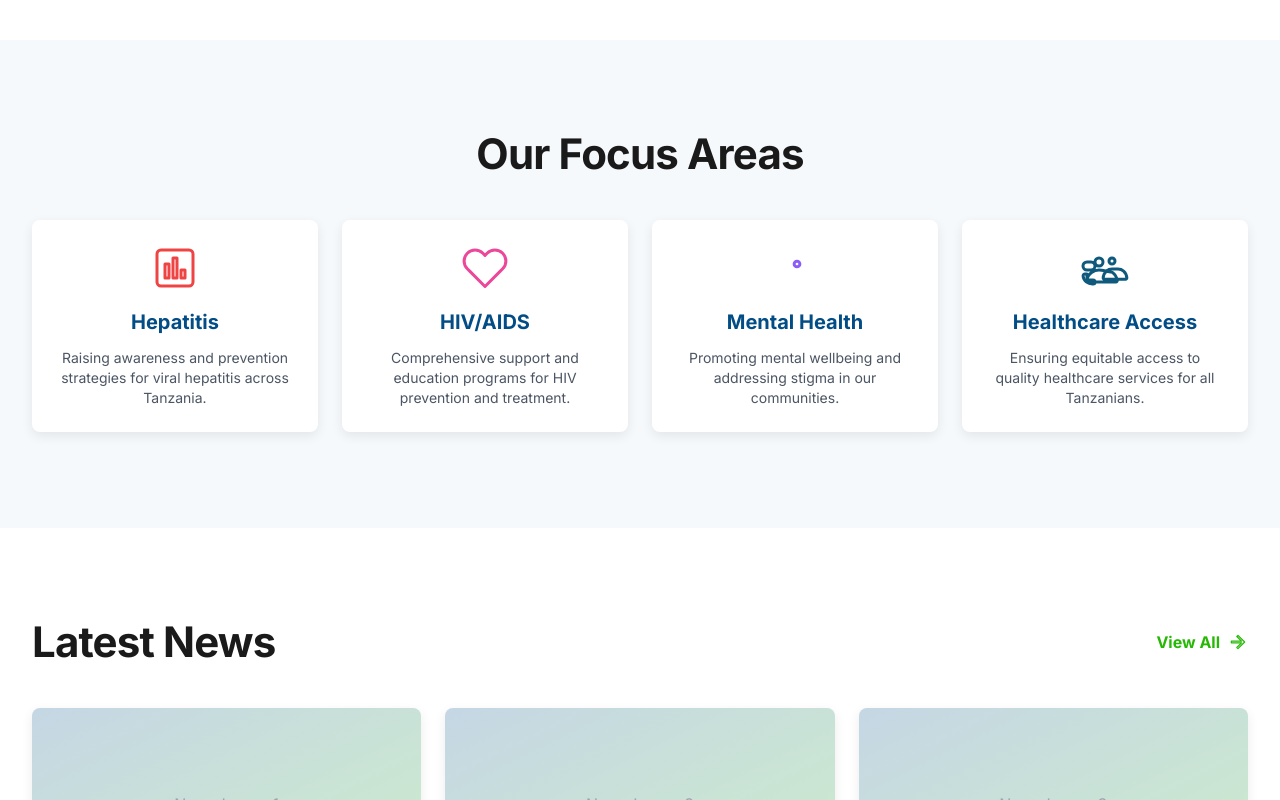
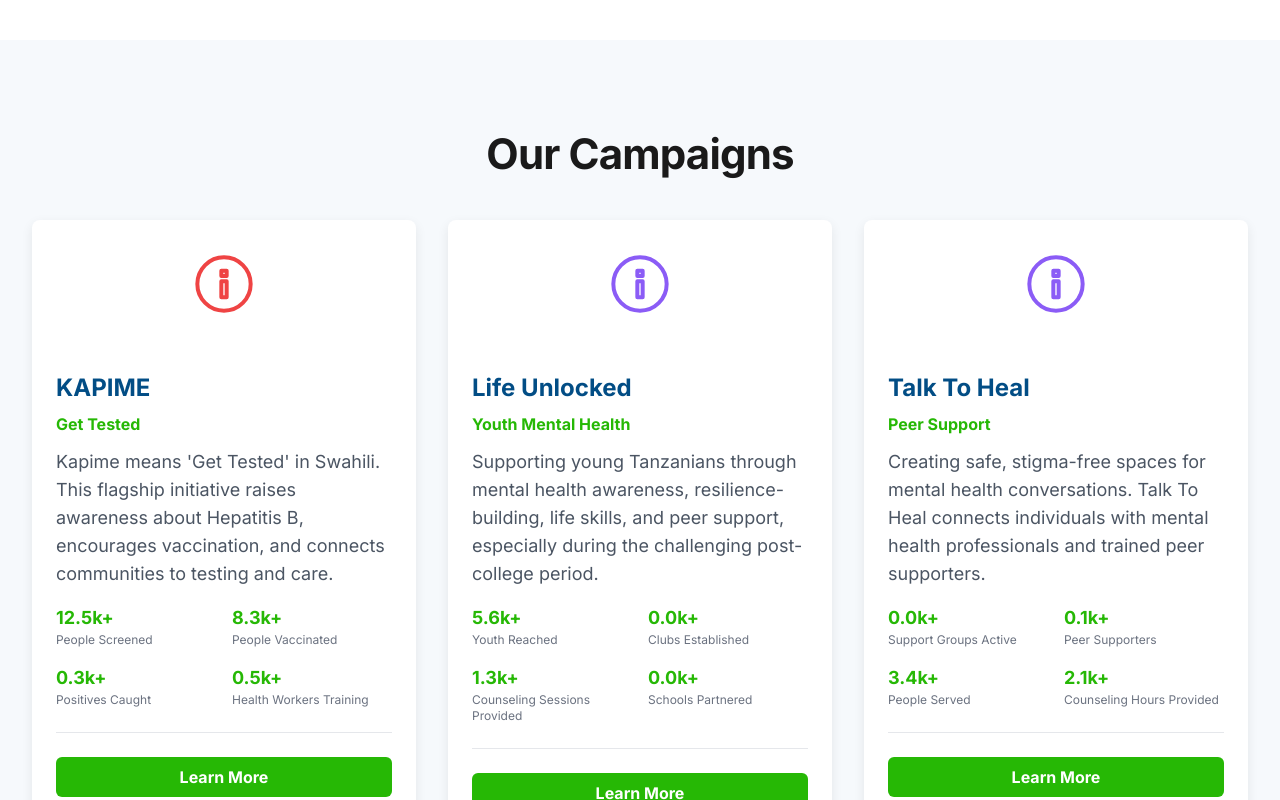
Before and after one commit to zayqu/tha-website, a React (Vite) app: page / in a window 1280 px wide. Shown: the part 1100-1900 px from the top of the page. Built offline with nearby package versions, Linux system fonts and the light colour scheme; a web font is replaced by a local one.

Commit message:
Rebuild Homepage and add Campaign Detail pages - Real campaign data, automated counters, functional buttons, individual campaign pages with full details (metrics, testimonials, impact, how-to)

```diff
--- a/src/App.jsx
+++ b/src/App.jsx
@@ -9,6 +9,7 @@ import { Academy } from './pages/Academy';
 import { News } from './pages/News';
 import { Contact } from './pages/Contact';
 import { Projects } from './pages/Projects';
+import { CampaignDetail } from './pages/CampaignDetail';
 import { useEffect } from 'react';
 import { useLocation } from 'react-router-dom';
 
@@ -39,6 +40,7 @@ function App() {
               <Route path="/academy" element={<Academy />} />
               <Route path="/news" element={<News />} />
               <Route path="/contact" element={<Contact />} />
+              <Route path="/campaigns/:campaignId" element={<CampaignDetail />} />
             </Routes>
           </main>
           <Footer />
--- /dev/null
+++ b/src/pages/CampaignDetail.jsx
@@ -0,0 +1,175 @@
+import { useParams, useNavigate, Link } from 'react-router-dom';
+import { Icon } from '../components/Icon';
+import campaigns from '../data/campaigns.json';
+import stories from '../data/stories.json';
+
+export const CampaignDetail = () => {
+  const { campaignId } = useParams();
+  const navigate = useNavigate();
+
+  const campaign = campaigns.campaigns.find(c => c.id === campaignId);
+
+  if (!campaign) {
+    return (
+      <div className="pt-24 pb-16 text-center">
+        <h1 className="text-3xl font-bold mb-4">Campaign Not Found</h1>
+        <button
+          onClick={() => navigate(-1)}
+          className="text-secondary hover:text-secondary-dark font-bold"
+        >
+          ← Go Back
+        </button>
+      </div>
+    );
+  }
+
+  return (
+    <div className="pt-16 bg-white">
+      {/* Hero Banner */}
+      <section className="bg-gradient-to-br from-primary to-primary-dark text-white py-16">
+        <div className="max-w-7xl mx-auto px-4 sm:px-6 lg:px-8">
+          <button
+            onClick={() => navigate(-1)}
+            className="mb-6 flex items-center gap-2 text-white/80 hover:text-white transition"
+          >
+            ← Back to Campaigns
+          </button>
+          <div className="flex items-center gap-6 mb-8">
+            <div className="w-24 h-24 bg-white/20 rounded-lg flex items-center justify-center">
+              <Icon name={campaign.icon} size={64} category={campaign.color} />
+            </div>
+            <div>
+              <h1 className="text-4xl md:text-5xl font-bold mb-2">
+                {campaign.name}
+              </h1>
+              <p className="text-xl text-white/90">{campaign.subtitle}</p>
+            </div>
+          </div>
+          <p className="text-lg text-white/80 max-w-2xl">
+            {campaign.description}
+          </p>
+        </div>
+      </section>
+
+      {/* Key Metrics */}
+      <section className="py-16 md:py-24 bg-cool-gray">
+        <div className="max-w-7xl mx-auto px-4 sm:px-6 lg:px-8">
+          <h2 className="text-3xl font-bold mb-12 text-center">
+            Impact By The Numbers
+          </h2>
+          <div className="grid md:grid-cols-4 gap-8">
+            {Object.entries(campaign.metrics).map(([key, value]) => (
+              <div key={key} className="bg-white rounded-lg shadow-card p-8 text-center">
+                <p className="text-4xl font-bold text-secondary mb-2">
+                  {(value / 1000).toFixed(1)}k+
+                </p>
+                <p className="text-gray-600 capitalize">
+                  {key.replace(/([A-Z])/g, ' $1').trim()}
+                </p>
+              </div>
+            ))}
+          </div>
+        </div>
+      </section>
+
+      {/* What Is */}
+      <section className="py-16 md:py-24 bg-white">
+        <div className="max-w-4xl mx-auto px-4 sm:px-6 lg:px-8">
+          <h2 className="text-3xl font-bold mb-6">What is {campaign.name}?</h2>
+          <p className="text-lg text-gray-600 leading-relaxed">
+            {campaign.whatIs}
+          </p>
+        </div>
+      </section>
+
+      {/* Why It Matters */}
+      <section className="py-16 md:py-24 bg-cool-gray">
+        <div className="max-w-4xl mx-auto px-4 sm:px-6 lg:px-8">
+          <h2 className="text-3xl font-bold mb-6">Why It Matters</h2>
+          <p className="text-lg text-gray-600 leading-relaxed">
+            {campaign.whyMatters}
+          </p>
+        </div>
+      </section>
+
+      {/* How It Works */}
+      <section className="py-16 md:py-24 bg-white">
+        <div className="max-w-4xl mx-auto px-4 sm:px-6 lg:px-8">
+          <h2 className="text-3xl font-bold mb-12">How We Work</h2>
+          <div className="grid md:grid-cols-2 gap-8">
+            {campaign.howWorks.map((step, idx) => (
+              <div key={idx} className="flex gap-4">
+                <div className="w-12 h-12 bg-secondary text-white rounded-full flex items-center justify-center flex-shrink-0 font-bold">
+                  {idx + 1}
+                </div>
+                <div className="pt-2">
+                  <p className="text-lg text-gray-700">{step}</p>
+                </div>
+              </div>
+            ))}
+          </div>
+        </div>
+      </section>
+
+      {/* Where Active */}
+      <section className="py-16 md:py-24 bg-cool-gray">
+        <div className="max-w-4xl mx-auto px-4 sm:px-6 lg:px-8">
+          <h2 className="text-3xl font-bold mb-8">Where We're Active</h2>
+          <div className="grid md:grid-cols-2 gap-4">
+            {campaign.whereActive.map((location, idx) => (
+              <div key={idx} className="flex items-center gap-3 p-4 bg-white rounded-lg">
+                <Icon name="location_on" size={24} category="primary" />
+                <span className="text-lg text-gray-700">{location}</span>
+              </div>
+            ))}
+          </div>
+        </div>
+      </section>
+
+      {/* Testimonial */}
+      <section className="py-16 md:py-24 bg-white">
+        <div className="max-w-4xl mx-auto px-4 sm:px-6 lg:px-8">
+          <div className="bg-gradient-to-br from-primary/5 to-secondary/5 rounded-lg p-12 border-l-4 border-secondary">
+            <p className="text-2xl font-bold text-gray-800 mb-6">
+              "{campaign.testimonial.quote}"
+            </p>
+            <div>
+              <p className="font-bold text-lg text-primary">
+                {campaign.testimonial.name}
+              </p>
+              <p className="text-gray-600">
+                {campaign.testimonial.role}
+              </p>
+            </div>
+          </div>
+        </div>
+      </section>
+
+      {/* CTA Section */}
+      <section className="py-16 md:py-24 bg-gradient-to-r from-primary to-primary-dark text-white">
+        <div className="max-w-4xl mx-auto px-4 sm:px-6 lg:px-8 text-center">
+          <h2 className="text-3xl md:text-4xl font-bold mb-6">
+            {campaign.ctaText}
+          </h2>
+          <p className="text-lg text-white/80 mb-8">
+            Join us in making a difference. Learn more about how you can get involved.
+          </p>
+          <div className="flex gap-4 justify-center flex-col sm:flex-row">
+            <Link
+              to="/make-a-difference"
+              className="px-8 py-3 bg-secondary text-white font-bold rounded-md hover:bg-secondary-dark transition shadow-card text-center"
+            >
+              Get Involved
+            </Link>
+            <Link
+              to="/contact"
+              className="px-8 py-3 border-2 border-white text-white font-bold rounded-md hover:bg-white hover:text-primary transition text-center"
+            >
+              Contact Us
+            </Link>
+          </div>
+        </div>
+      </section>
+    </div>
+  );
+};
--- a/src/pages/Home.jsx
+++ b/src/pages/Home.jsx
@@ -1,6 +1,10 @@
 import { useEffect, useRef, useState } from 'react';
 import { Link } from 'react-router-dom';
 import { Icon } from '../components/Icon';
+import campaigns from '../data/campaigns.json';
+import impact from '../data/impact.json';
+import partners from '../data/partners.json';
+import stories from '../data/stories.json';
 
 const AnimatedCounter = ({ end, duration = 2000 }) => {
   const [count, setCount] = useState(0);
@@ -41,42 +45,12 @@ const AnimatedCounter = ({ end, duration = 2000 }) => {
 };
 
 export const Home = () => {
+  // Real impact metrics from data
   const impactStats = [
-    { label: 'People Reached', value: 50000 },
-    { label: 'Partnerships', value: 25 },
-    { label: 'Regions', value: 8 },
-    { label: 'Years Active', value: 6 },
-  ];
-
-  const focusAreas = [
-    {
-      id: 'hepatitis',
-      title: 'Hepatitis',
-      icon: 'local_hospital',
-      category: 'hepatitis',
-      description: 'Raising awareness and prevention strategies for viral hepatitis across Tanzania.',
-    },
-    {
-      id: 'hiv',
-      title: 'HIV/AIDS',
-      icon: 'favorite',
-      category: 'hiv',
-      description: 'Comprehensive support and education programs for HIV prevention and treatment.',
-    },
-    {
-      id: 'mental',
-      title: 'Mental Health',
-      icon: 'psychology',
-      category: 'mental',
-      description: 'Promoting mental wellbeing and addressing stigma in our communities.',
-    },
-    {
-      id: 'healthcare',
-      title: 'Healthcare Access',
-      icon: 'groups',
-      category: 'primary',
-      description: 'Ensuring equitable access to quality healthcare services for all Tanzanians.',
-    },
+    { label: 'People Reached', value: impact.impactMetrics.total.peopleReached },
+    { label: 'Social Followers', value: 1200000 },
+    { label: 'Partners', value: partners.partners.length },
+    { label: 'Regions Active', value: 5 },
   ];
 
   return (
@@ -98,9 +72,9 @@ export const Home = () => {
             <Link to="/make-a-difference" className="px-8 py-3 bg-secondary text-white font-bold rounded-md hover:bg-secondary-dark transition shadow-card">
               Get Involved
             </Link>
-            <button className="px-8 py-3 border-2 border-white text-white font-bold rounded-md hover:bg-white hover:text-primary transition">
+            <Link to="/about" className="px-8 py-3 border-2 border-white text-white font-bold rounded-md hover:bg-white hover:text-primary transition">
               Learn More
-            </button>
+            </Link>
           </div>
         </div>
       </section>
@@ -119,27 +93,51 @@ export const Home = () => {
         </div>
       </section>
 
-      {/* Our Focus Section */}
+      {/* Our Campaigns Section */}
       <section className="py-16 md:py-24 bg-cool-gray">
         <div className="max-w-7xl mx-auto px-4 sm:px-6 lg:px-8">
           <h2 className="text-3xl md:text-hero-md font-heading font-bold tracking-tighter text-center mb-12">
-            Our Focus Areas
+            Our Campaigns
           </h2>
-          <div className="grid md:grid-cols-2 lg:grid-cols-4 gap-6">
-            {focusAreas.map((area) => (
+          <div className="grid md:grid-cols-3 gap-8">
+            {campaigns.campaigns.map((campaign) => (
               <div
-                key={area.id}
-                className="bg-white rounded-lg shadow-card p-6 hover:shadow-elevated hover:scale-105 transition-all duration-300 cursor-pointer"
+                key={campaign.id}
+                className="bg-white rounded-lg shadow-card overflow-hidden hover:shadow-elevated transition-all duration-300"
               >
-                <div className="flex justify-center mb-4">
-                  <Icon name={area.icon} size={48} category={area.category} />
+                <div className={`h-32 bg-gradient-to-br from-${campaign.color}-light to-${campaign.color} flex items-center justify-center`}>
+                  <Icon name={campaign.icon} size={64} category={campaign.color} />
                 </div>
-                <h3 className="text-xl font-bold text-center mb-3 text-primary">
-                  {area.title}
-                </h3>
-                <p className="text-center text-gray-600 body-sm">
-                  {area.description}
-                </p>
+                <div className="p-6">
+                  <h3 className="text-2xl font-bold mb-2 text-primary">
+                    {campaign.name}
+                  </h3>
+                  <p className="text-secondary font-bold mb-3">{campaign.tagline}</p>
+                  <p className="text-gray-600 body-md mb-4">
+                    {campaign.description}
+                  </p>
+
+                  {/* Key Metrics */}
+                  <div className="grid grid-cols-2 gap-4 mb-6 pb-6 border-b">
+                    {Object.entries(campaign.metrics).slice(0, 4).map(([key, value]) => (
+                      <div key={key}>
+                        <p className="text-secondary font-bold text-lg">
+                          {(value / 1000).toFixed(1)}k+
+                        </p>
+                        <p className="text-xs text-gray-500 capitalize">
+                          {key.replace(/([A-Z])/g, ' $1').trim()}
+                        </p>
+                      </div>
+                    ))}
+                  </div>
+
+                  <Link
+                    to={`/campaigns/${campaign.id}`}
+                    className="inline-block w-full text-center px-4 py-2 bg-secondary text-white font-bold rounded-md hover:bg-secondary-dark transition"
+                  >
+                    Learn More
+                  </Link>
+                </div>
               </div>
             ))}
           </div>
@@ -205,7 +203,7 @@ export const Home = () => {
         </div>
       </section>
 
-      {/* Partners Marquee - TODO: implement with real logos */}
+      {/* Partners Section */}
       <section className="py-16 md:py-24 bg-white">
         <div className="max-w-7xl mx-auto px-4 sm:px-6 lg:px-8 text-center mb-12">
           <h2 className="text-3xl md:text-hero-md font-heading font-bold tracking-tighter mb-2">
@@ -213,18 +211,23 @@ export const Home = () => {
           </h2>
           <p className="text-gray-600">Working together to strengthen health systems in Tanzania</p>
         </div>
-        <div className="bg-cool-gray py-12 overflow-hidden">
-          <div className="flex gap-12 animate-marquee">
-            {[...Array(8)].map((_, i) => (
-              <div key={i} className="flex-shrink-0 w-32 h-16 bg-white rounded-lg flex items-center justify-center shadow-subtle hover:shadow-card transition cursor-pointer opacity-60 hover:opacity-100">
-                <span className="text-gray-400 text-sm">Partner {i + 1}</span>
-              </div>
-            ))}
-            {[...Array(8)].map((_, i) => (
-              <div key={`duplicate-${i}`} className="flex-shrink-0 w-32 h-16 bg-white rounded-lg flex items-center justify-center shadow-subtle hover:shadow-card transition cursor-pointer opacity-60 hover:opacity-100">
-                <span className="text-gray-400 text-sm">Partner {i + 1}</span>
-              </div>
-            ))}
+        <div className="bg-cool-gray py-12">
+          <div className="max-w-7xl mx-auto px-4 sm:px-6 lg:px-8">
+            <div className="grid grid-cols-2 md:grid-cols-3 lg:grid-cols-6 gap-6">
+              {partners.partners.map((partner, idx) => (
+                <a
+                  key={partner.id || idx}
+                  href={partner.website}
+                  target="_blank"
+                  rel="noopener noreferrer"
+                  className="flex items-center justify-center h-24 bg-white rounded-lg shadow-subtle hover:shadow-card transition cursor-pointer group"
+                >
+                  <span className="font-bold text-center px-3 text-sm group-hover:text-secondary transition">
+                    {partner.name}
+                  </span>
+                </a>
+              ))}
+            </div>
           </div>
         </div>
       </section>
@@ -238,9 +241,12 @@ export const Home = () => {
           <p className="text-lg md:text-xl text-white/90 mb-8 max-w-2xl mx-auto">
             Become a member and help us create lasting health impact in Tanzania. Whether you're an individual, organization, or healthcare professional, there's a way for you to get involved.
           </p>
-          <button className="px-8 py-3 bg-secondary text-white font-bold rounded-md hover:bg-secondary-dark transition shadow-card">
+          <Link
+            to="/make-a-difference"
+            className="inline-block px-8 py-3 bg-secondary text-white font-bold rounded-md hover:bg-secondary-dark transition shadow-card"
+          >
             Become a Member
-          </button>
+          </Link>
         </div>
       </section>
     </div>
```
